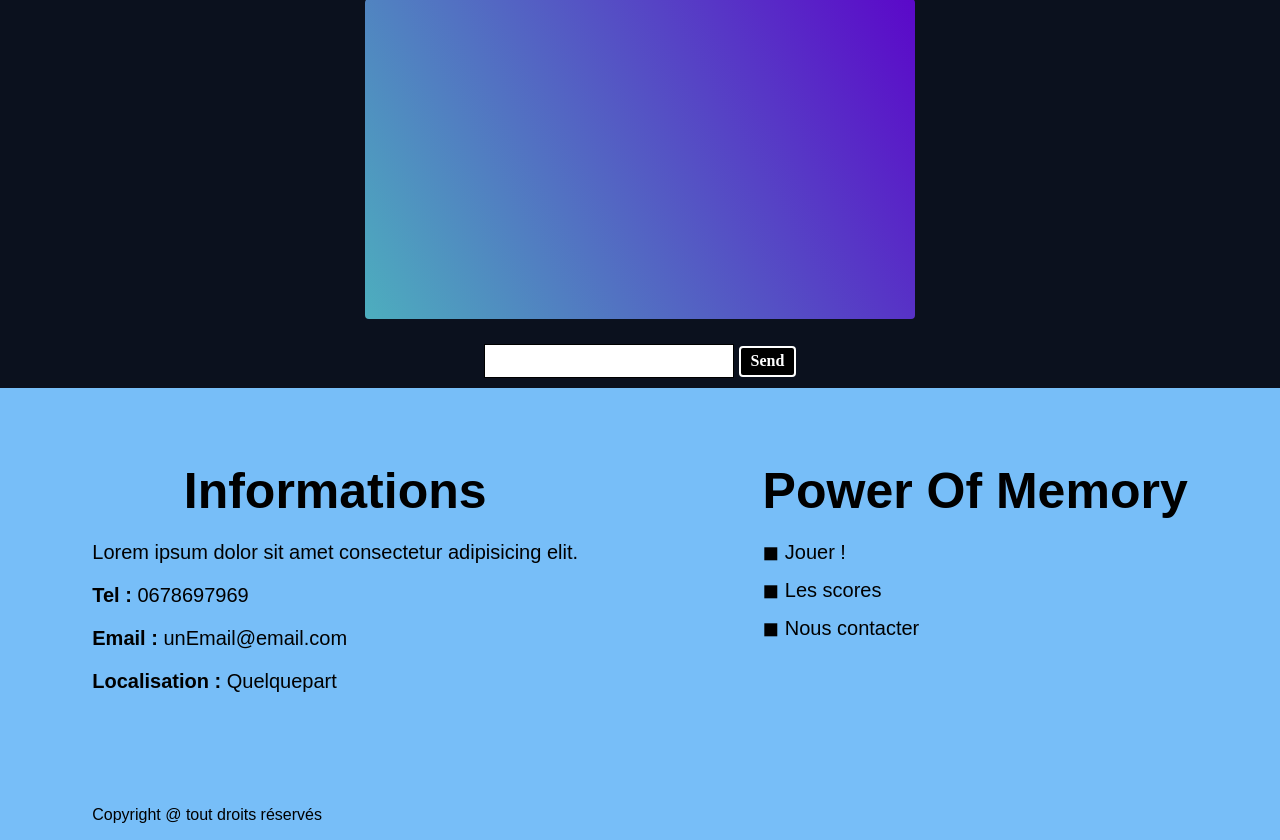
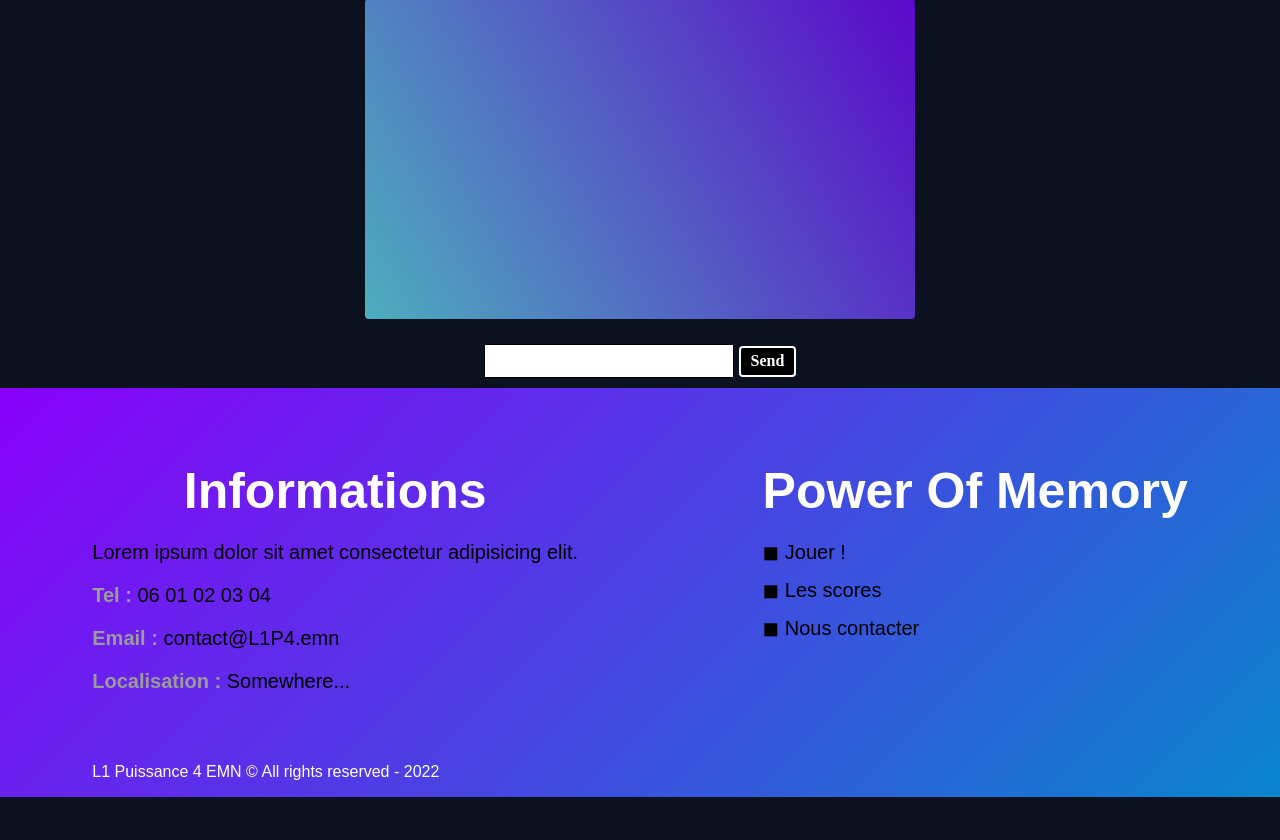
Before and after one commit to Elmani335/L1-Puissance4-EMN, a PHP site: page /chat.php in a window 1280 px wide. Shown: the part 585-1425 px from the top of the page. After the commit the page ends 1382 px from the top, so only its background shows below. Run offline with PHP 8.4, Linux system fonts and the light colour scheme.

Commit message:
Footer css chg
Update du CSS footer

```diff
--- a/assets/css/indexcss/footer.css
+++ b/assets/css/indexcss/footer.css
@@ -1,24 +1,30 @@
 .global {
-    background-color:hsl(207, 90%, 72%) ;
+    background-image: linear-gradient(135deg, #8900FA, #0985CC);
     color: black;
     padding-top: 55px;
     font-family: 'Poppins', sans-serif;
     font-size: 1.25rem;
 }
-
+/* TEL EMAIL LOC. COLOR */
 .col strong {
     /* color: rgb(218, 113, 9); */
-    color: black;
+    color: #9b9b9b;
+}
+/* power of memory columns COLOR ON HOVER */
+.col2 a:hover {
+    color: rgb(255, 0, 0);
+    font-weight: bold;
+    background-image: linear-gradient(135deg, #56009b, #1d00d7);
+    border-radius: 20px;
+    padding-inline: 10px 15px;
+    transition-duration: 100ms;
 }
 
-.col2 a:hover {
-    color: rgb(255, 255, 255);
-}
-
+/* COPYRIGHT COLOR */
 .global > .row > .col > .copy{
    margin-top: 70px;
    font-size: 1rem;
-   color: black;
+   color: #ffffff;
 }
 .global p, i {
     font-size: 1.25rem;
@@ -34,9 +40,9 @@
     list-style-position: inside;
     margin-top: 15px;
 }
-
+/* power of memory columns COLOR */
 .global a {
-    color: black;
+    color: #000000;
     text-decoration: none;
 }
 
@@ -50,24 +56,7 @@
     justify-content: center;
     justify-content: space-around;
 }
-
+/* TITLES COLOR */
 .row h1 {
-    color: black;
+    color: #ffffff;
 }
-
-
-.col i {
-    color: black;
-    width: max-content;
-    padding: 0.2rem;
-    border-radius: .45rem;
-    font-size: 1.6rem;
-    display: inline-flex;
-}
-
-.col i:hover {
-    background-color:black;
-    color: hsl(207, 90%, 72%);
-    border-radius: 0.2rem;
-    transition: 0.6s;
-}
--- a/assets/includes/footer.php
+++ b/assets/includes/footer.php
@@ -5,25 +5,25 @@
         <div class="col">
             <h1>Informations</h1>
             <p>Lorem ipsum dolor sit amet consectetur adipisicing elit. </p>
-            <p class="pcol"><strong>Tel :</strong> 0678697969</p>
-            <p class="pcol"><strong>Email :</strong> unEmail@email.com</p>
-            <p class="pcol"><strong>Localisation :</strong> Quelquepart</p>
+            <p class="pcol"><strong>Tel :</strong> 06 01 02 03 04</p>
+            <p class="pcol"><strong>Email :</strong> contact@L1P4.emn</p>
+            <p class="pcol"><strong>Localisation :</strong> Somewhere...</p>
             <a href=""> <i class='bx bxl-facebook-square'></i></a>
             <a href=""> <i class='bx bxl-instagram'></i></a>
             <a href=""> <i class='bx bxl-google'></i></a>
             <a href=""> <i class='bx bxl-pinterest'></i></a>
             <a href=""> <i class='bx bxl-twitter'></i></a>
-            <p class="copy">Copyright @ tout droits réservés</p>
+            <p class="copy">L1 Puissance 4 EMN © All rights reserved - 2022 </p>
         </div>
 
         <div class="col2">
             <h1>Power Of Memory</h1>
             <ul>
                 <li>
-                    <a href="" class="footer_link">Jouer ! </a>
+                    <a href="jeu.php" class="footer_link">Jouer ! </a>
                 </li>
                 <li>
-                    <a href="scores.html" class="footer_link">Les scores</a>
+                    <a href="scores.php" class="footer_link">Les scores</a>
                 </li>
                 <li>
                     <a href="contact.php" class="footer_link">Nous contacter</a>
```
